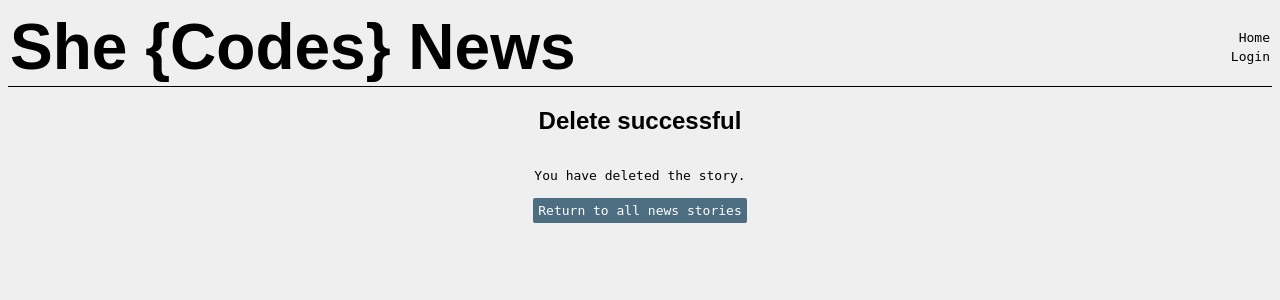
After one commit to what-the-hek/she-codes-django-news-project-what-the-hek, a Django app: page /news/delete-success in a window 1280 px wide. The commit adds this page. Shown: the top 300 px of the page. Run offline with Django 4.2, Linux system fonts and the light colour scheme; parts of the project's set-up code (start-up, migrations or seed data) failed here and were passed over; some web fonts are replaced.

Commit message:
added edit and delete function for stories

```diff
--- a/she_codes_news/news/templates/news/authorStories.html
+++ b/she_codes_news/news/templates/news/authorStories.html
@@ -8,6 +8,8 @@
 {% block content %}
 
    <h2>Stories by {{ author }}</h2>
+   <img class="prof_image_stories" src="{{ author.profile_image }}" alt="{{ author.username }} profile picture">
+   <p>See my bio</p>
 
 <div id="all-stories">
     {% if latest_stories %}
--- a/she_codes_news/news/templates/news/createStory.html
+++ b/she_codes_news/news/templates/news/createStory.html
@@ -7,7 +7,11 @@
 
 {% block content %}
 <div class="create-story">
+    {% if add_story_view %}
     <h2>Create new story</h2>
+    {% else %}
+    <h2>Edit story</h2>
+    {% endif %}
 <form action="" method="post">
     {% csrf_token %}
     {{ form.as_p }}
--- /dev/null
+++ b/she_codes_news/news/templates/news/deleteSuccess.html
@@ -0,0 +1,14 @@
+{% extends "base.html" %}
+{% load static %}
+
+{% block stylesheets %}
+<link rel="stylesheet" type="text/css" href="{% static 'news/styles.css' %}">
+{% endblock %}
+
+{% block content %}
+<section>
+    <h2>Delete successful</h2>
+     <p>You have deleted the story.</p>
+    <a class="log-button" href="{% url 'news:index' %}">Return to all news stories</a>
+</section>
+{% endblock %}
--- a/she_codes_news/news/templates/news/index.html
+++ b/she_codes_news/news/templates/news/index.html
@@ -23,6 +23,7 @@
         {% endif %}
     </div>
 
+    <h2>All News</h2>
     <div id="all-stories">
         {% if latest_stories %}
             {% for story in all_stories %}
--- a/she_codes_news/news/urls.py
+++ b/she_codes_news/news/urls.py
@@ -7,5 +7,8 @@ urlpatterns = [
     path('', views.IndexView.as_view(), name='index'),
     path('<int:pk>/', views.StoryView.as_view(), name='story'),
     path('add-story/', views.AddStoryView.as_view(), name='newStory'),
-    path('user/<int:pk>/', views.AuthorStories.as_view(), name='authorStories')
+    path('<int:pk>/edit-story', views.EditStoryView.as_view(), name='editStory'),
+    path('<int:pk>/delete-story', views.DeleteStoryView.as_view(), name='deleteStory'),
+    path('delete-success', views.delete_success_view, name='deleteSuccess'),
+    path('user/<int:pk>/', views.AuthorStories.as_view(), name='authorStories'),
 ]
--- a/she_codes_news/news/views.py
+++ b/she_codes_news/news/views.py
@@ -3,6 +3,7 @@ from django.urls import reverse_lazy
 from .models import NewsStory
 from .forms import StoryForm
 from users.models import CustomUser
+from django.shortcuts import render
 
 
 class IndexView(generic.ListView):
@@ -29,11 +30,46 @@ class AddStoryView(generic.CreateView):
     template_name = 'news/createStory.html'
     success_url = reverse_lazy('news:index')
 
+    def get_context_data(self, **kwargs):
+        context = super().get_context_data(**kwargs)
+        context['add_story_view'] = True
+        return context
+
     def form_valid(self, form):
         # this means to set the author as the user currently logged in
         form.instance.author = self.request.user
         return super().form_valid(form)
 
+class EditStoryView(generic.edit.UpdateView):
+    form_class = StoryForm
+    model = NewsStory
+    context_object_name = 'storyForm'
+    template_name = 'news/createStory.html'
+    success_url = reverse_lazy('news:index')
+
+    def get_context_data(self, **kwargs):
+        context = super().get_context_data(**kwargs)
+        context['add_story_view'] = False
+        return context
+
+    def get_queryset(self):
+        return NewsStory.objects.all()
+
+def delete_success_view(request):
+    return render(request, 'news/deleteSuccess.html')
+    # model = NewsStory
+    # template_name = 'news/deleteSuccess.html'
+    # success_url = reverse_lazy('news:index')
+
+class DeleteStoryView(generic.edit.DeleteView):
+    model = NewsStory
+    template_name = 'news/deleteView.html'
+    success_url = reverse_lazy('news:deleteSuccess')
+
+    def get_context_data(self, **kwargs):
+        context = super().get_context_data(**kwargs)
+        context['story'] = NewsStory.objects.get(id=self.kwargs['pk'])
+        return context
 
 # new class for viewing authors stories
 class AuthorStories(generic.ListView):
--- a/she_codes_news/static/styles.css
+++ b/she_codes_news/static/styles.css
@@ -117,6 +117,13 @@ button:hover {
     border-radius: 25px;
 }
 
+.prof_image_stories {
+    width: 100px;
+    height: 100px;
+    object-fit: contain;
+    border-radius: 50px;
+}
+
 img:hover {
     filter: none;
 }
```
Also changed, not shown: she_codes_news/news/templates/news/deleteView.html (added, +19 -0 lines), she_codes_news/news/templates/news/story.html (+6 -1 lines).
